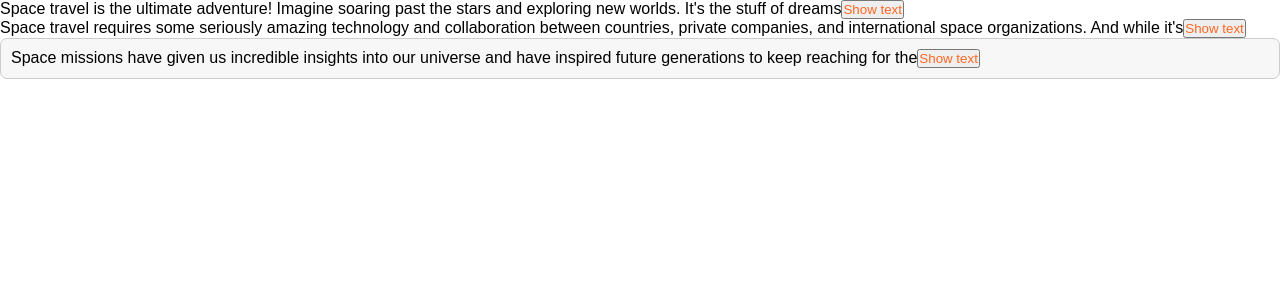
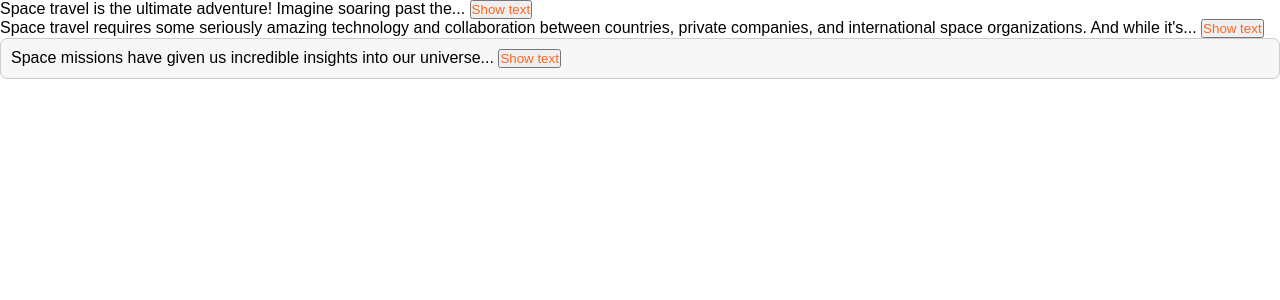
Before and after one commit to tholst952/text-expander-component, a React (Create React App) app: page / in a window 1280 px wide. Shown: the top 300 px of the page. Built offline with nearby package versions, Linux system fonts and the light colour scheme.

Commit message:
got the buttons working to expand and collapse the text

```diff
--- a/src/App.js
+++ b/src/App.js
@@ -5,8 +5,7 @@ export default function App() {
   return (
     <div>
       <TextExpander
-        collapsedNumWords={12}
-        collapsedNumWords={20}
+        collapsedNumWords={10}
         expandButtonText="Show text"
         collapseButtonText="Collapse text"
         buttonColor="#ff6622"
@@ -33,7 +32,7 @@ export default function App() {
 
       <TextExpander
         className="box"
-        collapsedNumWords={20}
+        collapsedNumWords={10}
         expandButtonText="Show text"
         collapseButtonText="Collapse text"
         buttonColor="#ff6622"
@@ -47,10 +46,6 @@ export default function App() {
   );
 }
 
-function TextExpanderItem() {
-  return;
-}
-
 function TextExpander({
   children,
   className,
@@ -58,20 +53,20 @@ function TextExpander({
   expandButtonText,
   collapseButtonText,
   buttonColor,
-  expanded,
 }) {
-  const [toggleText, setToggleText] = useState(false);
+  const [isOpen, setIsOpen] = useState(false);
 
-  function handleToggle() {
-    setToggleText((toggleText) => !toggleText);
-    expanded = !expanded;
+  function handleShowMore() {
+    setIsOpen((isOpen) => !isOpen);
   }
 
   return (
-    <div className={className} expanded={expanded}>
-      {children.split(" ").slice(0, collapsedNumWords).join(" ")}
-      <button style={{ color: buttonColor }}>
-        {expanded ? collapseButtonText : expandButtonText}
+    <div className={className}>
+      {isOpen
+        ? children
+        : children.split(" ").slice(0, collapsedNumWords).join(" ") + "... "}
+      <button style={{ color: buttonColor }} onClick={handleShowMore}>
+        {isOpen ? collapseButtonText : expandButtonText}
       </button>
     </div>
   );
```
